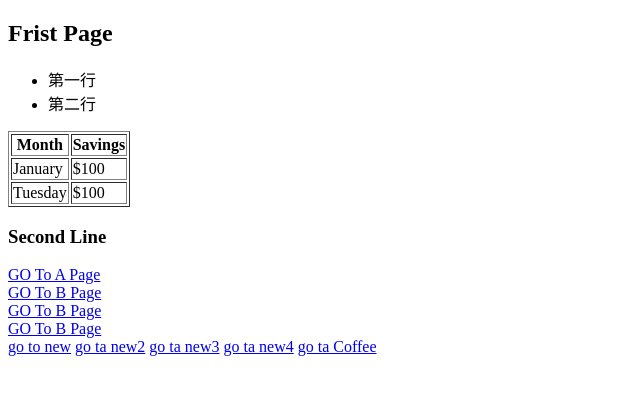
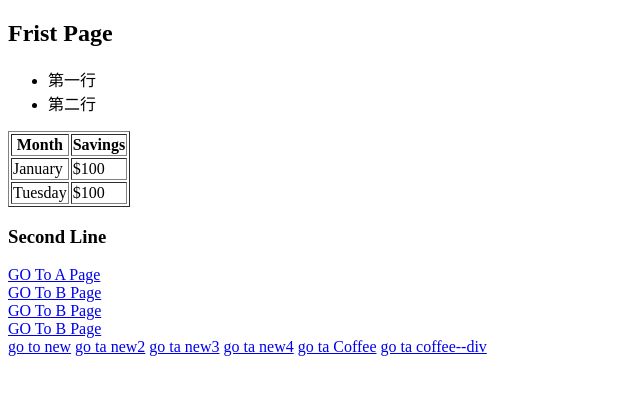
Before and after one commit to dfhfgf/Dfhfgf, a plain HTML site: page index.html in a window 1280 px wide. Shown: the whole page, without its empty margins (0-640 px from the left). Drawn offline with Linux system fonts and the light colour scheme.

Commit message:
First Page

```diff
--- a/index.html
+++ b/index.html
@@ -40,6 +40,7 @@
       <a href="new3.html">go ta new3</a>
       <a href="new4.html">go ta new4</a>
       <a href="Coffee.html">go ta Coffee</a>
+      <a href="coffee--div.html">go ta coffee--div</a>
 
 
 
```
